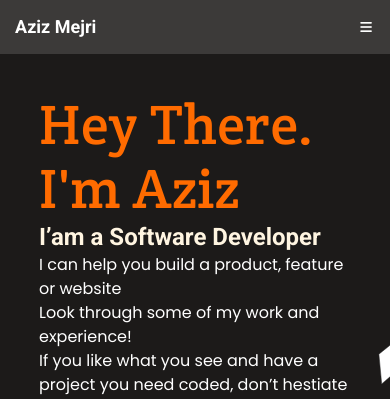
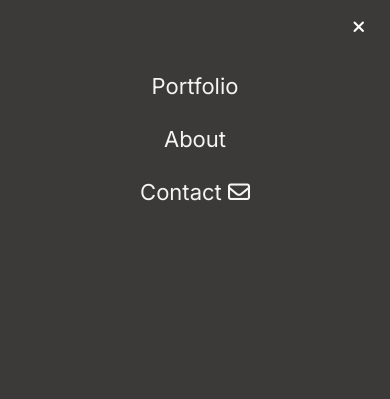
Before and after one commit to Cathella/mobile_menu, a plain HTML site: page index.html in a window 390 px wide. Both pictures are taken after a click on the button 366 px from the left and 27 px from the top of the page. Shown: the top 399 px of the page. Drawn offline with Linux system fonts and the light colour scheme.

Commit message:
Show or hide mobile menu

```diff
--- a/app.js
+++ b/app.js
@@ -1 +1,9 @@
-const menuIcon = document.querySelector('.menu-bars');
+function showMobileMenu() {
+  const menu = document.querySelector('#mobile-nav');
+  menu.style.display = "block";
+}
+
+function hideMobileMenu() {
+  const close = document.querySelector('#mobile-nav');
+  close.style.display = "none";
+}
--- a/index.html
+++ b/index.html
@@ -11,7 +11,7 @@
   <body>
     <header>
       <h1 id="logo">Aziz Mejri</h1>
-      <button type="button" class="menu-bars">
+      <button onclick="showMobileMenu()" type="button" class="menu-bars">
         <i class="fas fa-bars"></i>
       </button>
       <nav id="desktop-nav">
@@ -26,7 +26,7 @@
         </ul>
       </nav>
       <nav id="mobile-nav" class="hide">
-        <button type="button" class="close">
+        <button onclick="hideMobileMenu()" type="button" class="close">
           <i class="fas fa-lg fa-times"></i>
         </button>
         <ul>
```
